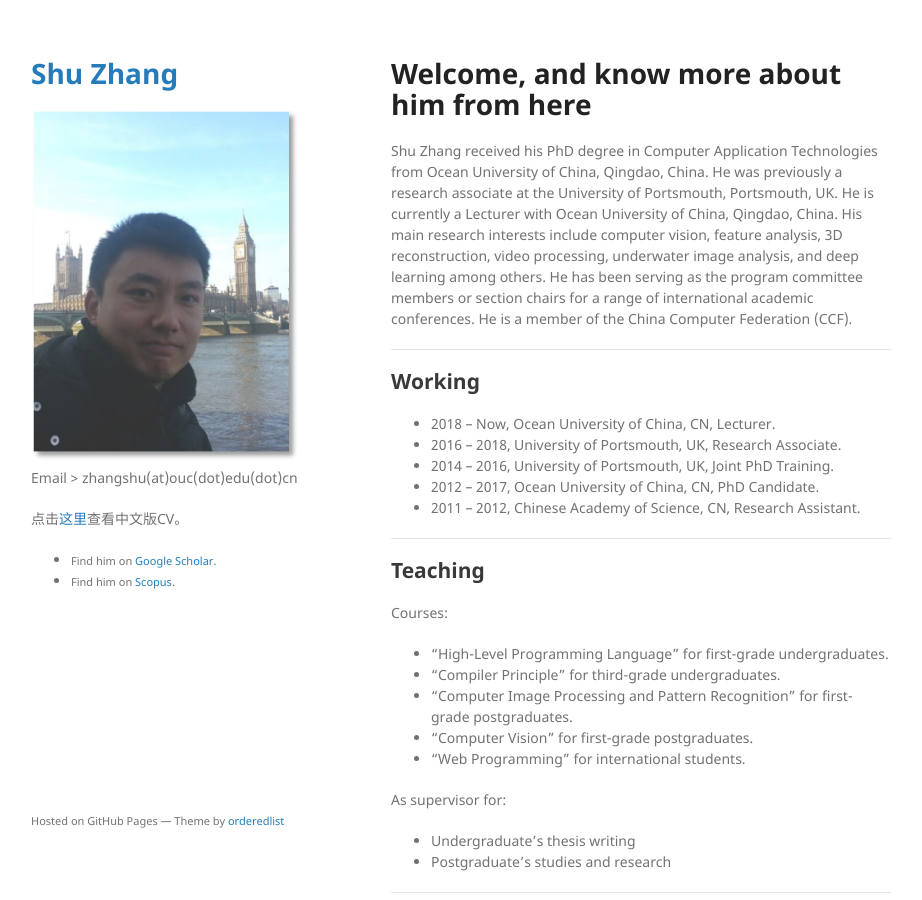
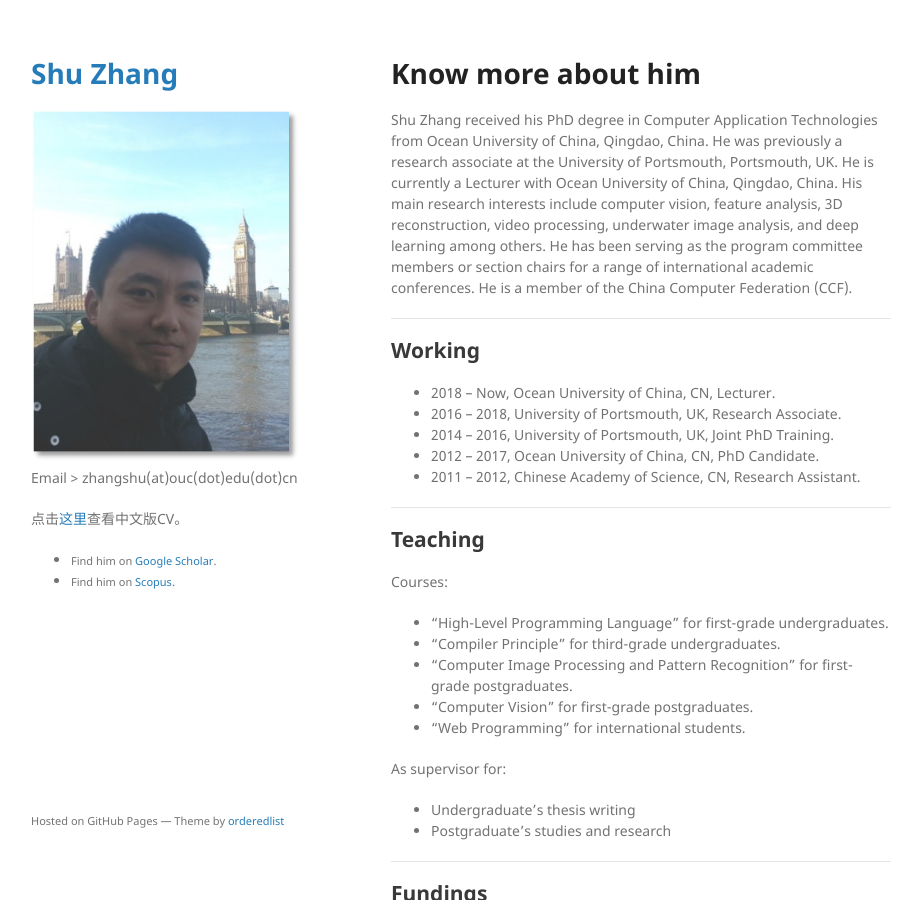
Before and after one commit to jackyspeed/aboutzhangshu, a Jekyll site: the page built from index.md, in a window 1280 px wide and 900 px high. Shown: the whole window, without its empty margins (179-1101 px from the left). Built offline with Jekyll 4.4.1, drawn with Linux system fonts in a browser that asks for light colours; our own code applies the rules of GitHub Pages for plain Markdown files.

Commit message:
Update index.md

```diff
--- a/index.md
+++ b/index.md
@@ -3,7 +3,7 @@ layout: default
 ---
 
 
-# Welcome, and know more about him from here
+# Know more about him
 
 Shu Zhang received his PhD degree in Computer Application Technologies from Ocean University of China, Qingdao, China. He was previously a research associate at the University of Portsmouth, Portsmouth, UK. He is currently a Lecturer with Ocean University of China, Qingdao, China. His main research interests include computer vision, feature analysis, 3D reconstruction, video processing, underwater image analysis, and deep learning among others. He has been serving as the program committee members or section chairs for a range of international academic conferences. He is a member of the China Computer Federation (CCF).
 
```
